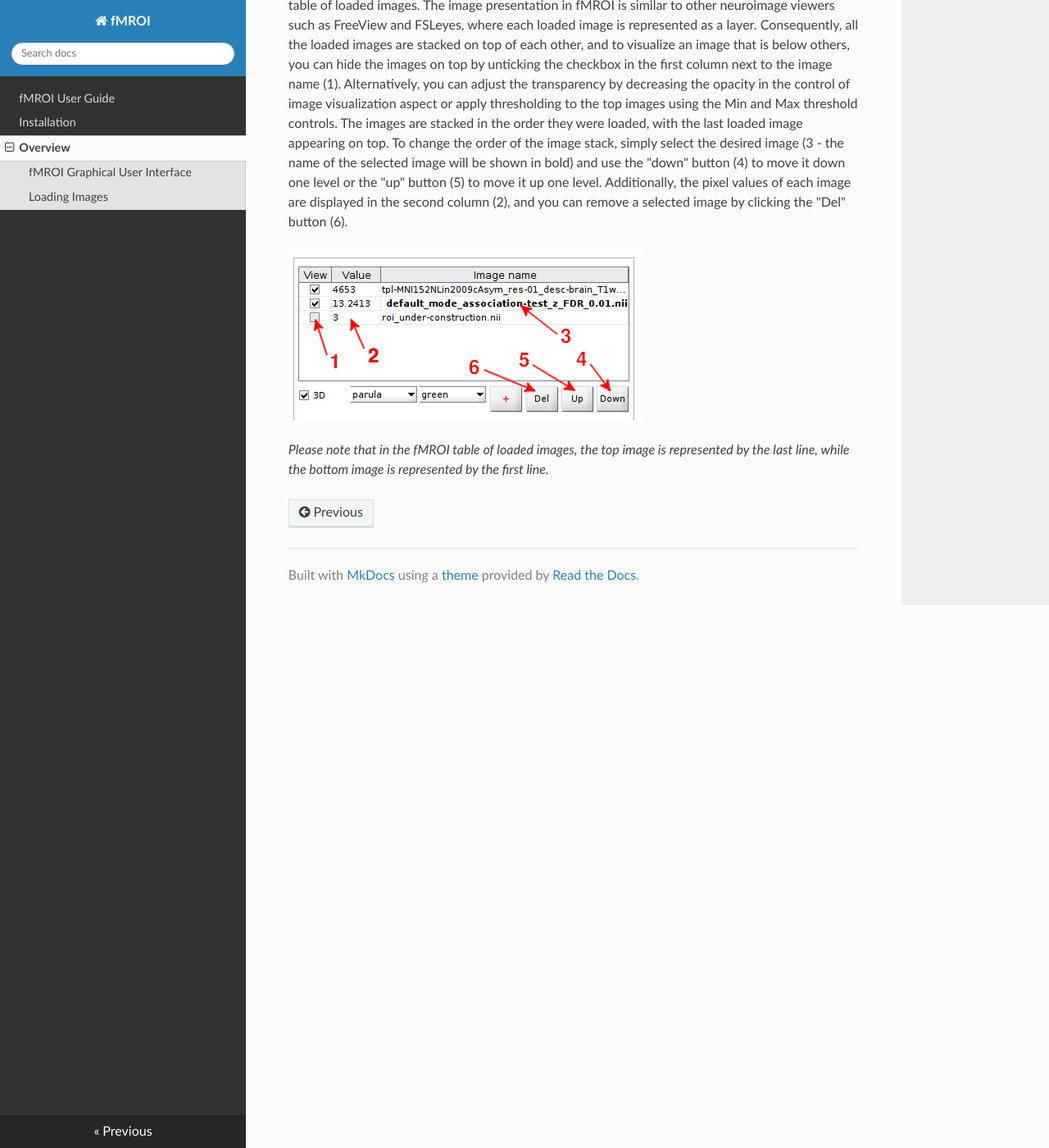
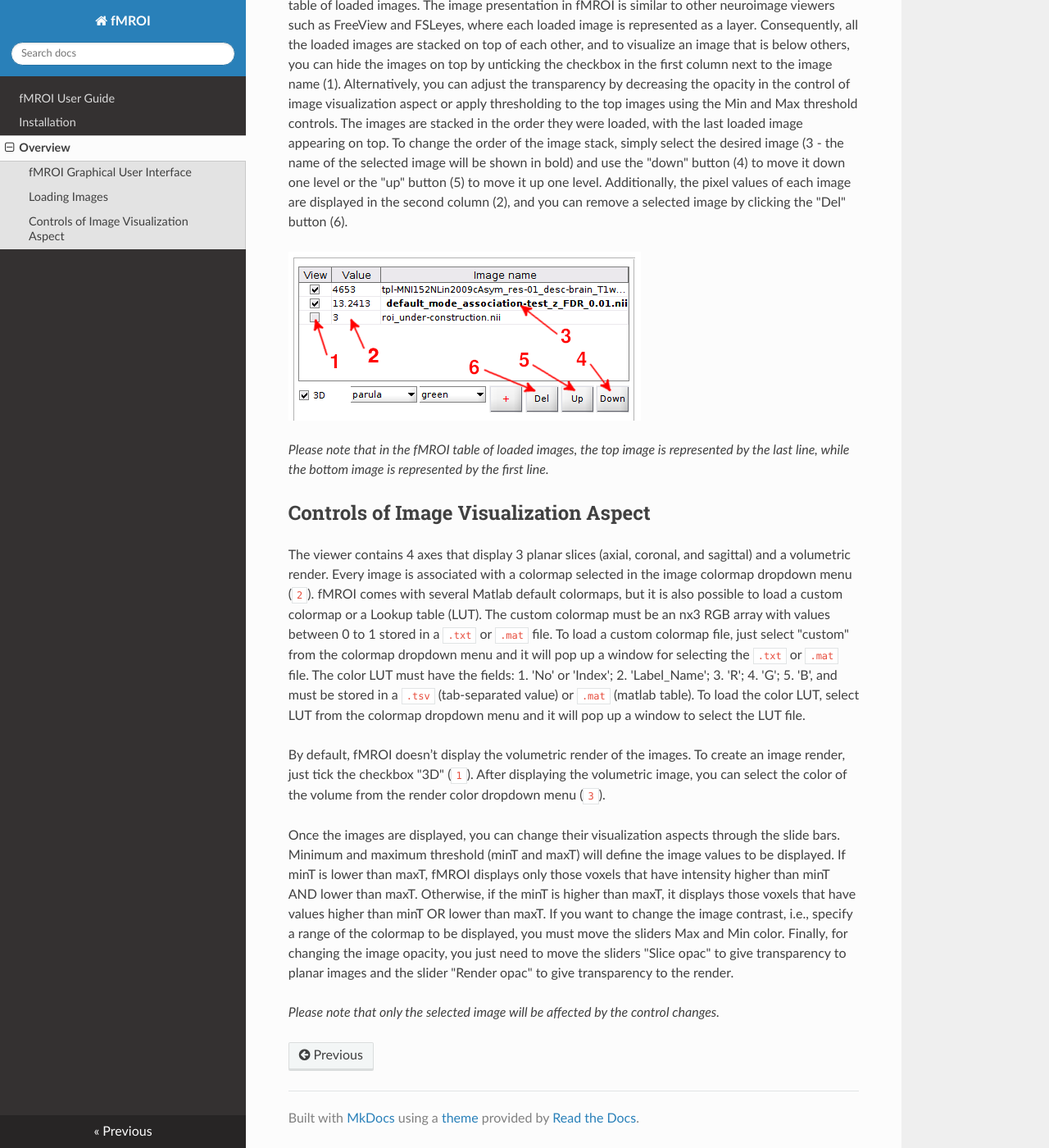
Before and after one commit to proactionlab/fmroi-docs, an MkDocs documentation site: the page built from docs/overview.md, in a window 1280 px wide and 1400 px high, scrolled down 1644 px. Shown: the whole window at 82% size. Built offline with MkDocs 1.6.1, drawn with Linux system fonts in a browser that asks for light colours; nearby versions of some CDN libraries.

Commit message:
update overview page

```diff
--- a/docs/overview.md
+++ b/docs/overview.md
@@ -38,3 +38,16 @@ After loading an image using any of the three available options, an entry is gen
 ![Table of loaded images](img/table_loadedimages.png)
 
 *Please note that in the fMROI table of loaded images, the top image is represented by the last line, while the bottom image is represented by the first line.*
+
+Controls of Image Visualization Aspect
+---------------------------------------
+
+The viewer contains 4 axes that display 3 planar slices (axial, coronal, and sagittal) and a volumetric render. Every image is associated with a colormap selected in the image colormap dropdown menu (`2`). fMROI comes with several Matlab default colormaps, but it is also possible to load a custom colormap or a Lookup table (LUT). The custom colormap must be an nx3 RGB array with values between 0 to 1 stored in a `.txt` or `.mat` file. To load a custom colormap file, just select "custom" from the colormap dropdown menu and it will pop up a window for selecting the `.txt` or `.mat` file. The color LUT must have the fields: 1. 'No' or 'Index'; 2. 'Label_Name'; 3. 'R'; 4. 'G'; 5. 'B', and must be stored in a `.tsv` (tab-separated value) or `.mat` (matlab table). To load the color LUT, select LUT from the colormap dropdown menu and it will pop up a window to select the LUT file.
+
+By default, fMROI doesn’t display the volumetric render of the images. To create an image render, just tick the checkbox "3D" (`1`). After displaying the volumetric image, you can select the color of the volume from the render color dropdown menu (`3`).
+
+Once the images are displayed, you can change their visualization aspects through the slide bars.
+Minimum and maximum threshold (minT and maxT) will define the image values to be displayed. If minT is lower than maxT, fMROI displays only those voxels that have intensity higher than minT AND lower than maxT. Otherwise, if the minT is higher than maxT, it displays those voxels that have values higher than minT OR lower than maxT.
+If you want to change the image contrast, i.e., specify a range of the colormap to be displayed, you must move the sliders Max and Min color. Finally, for changing the image opacity, you just need to move the sliders "Slice opac" to give transparency to planar images and the slider "Render opac" to give transparency to the render.
+
+*Please note that only the selected image will be affected by the control changes.*
```
